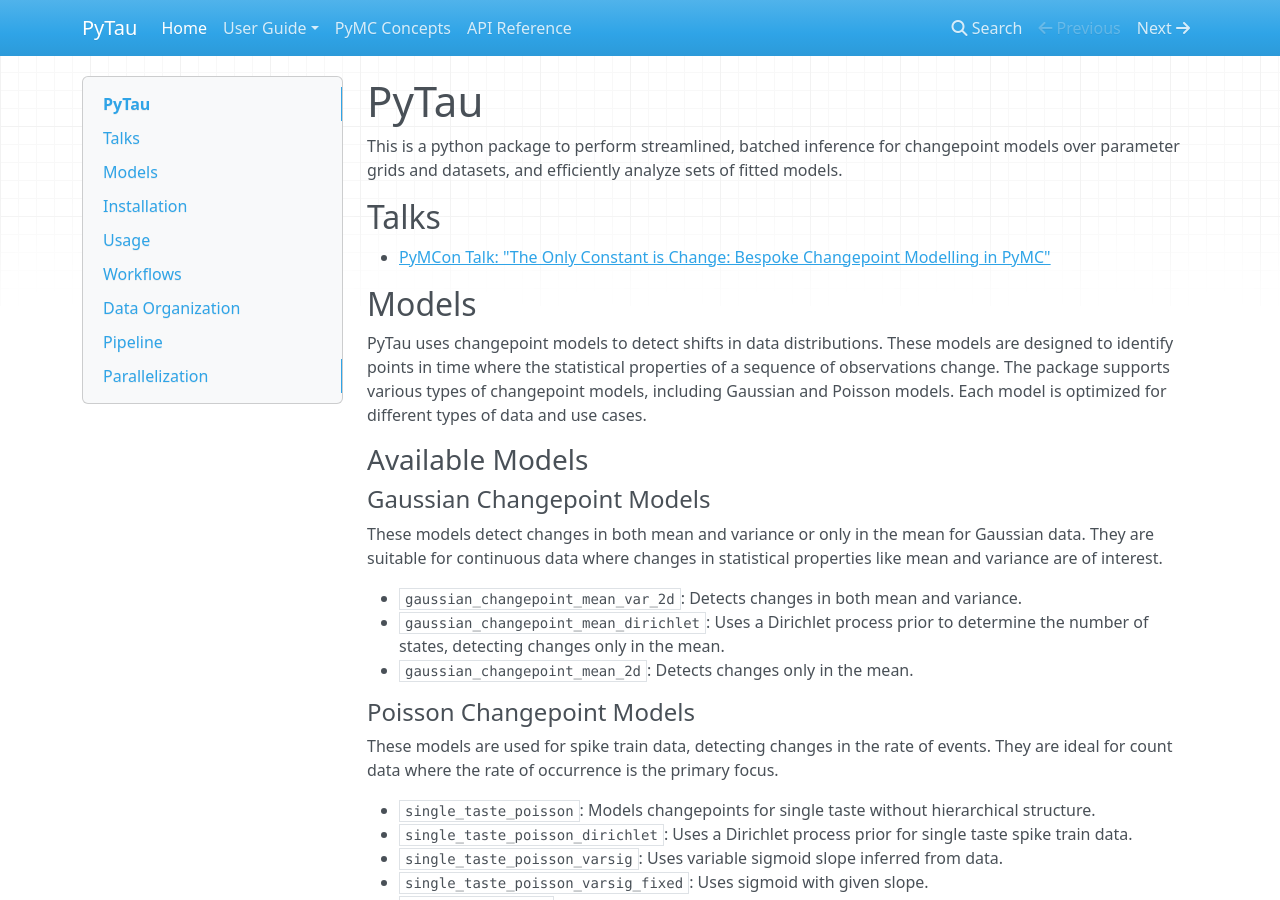
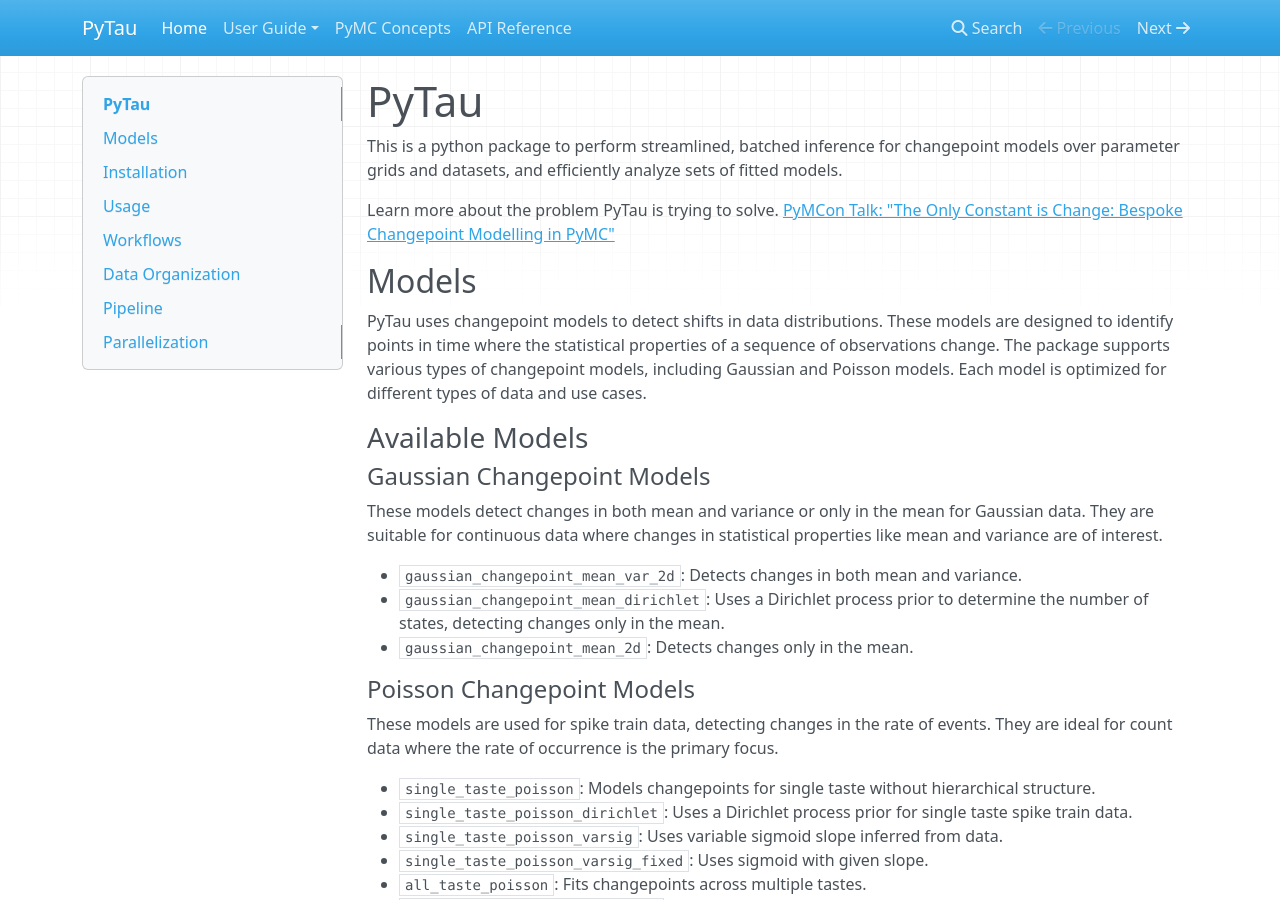
Before and after one commit to abuzarmahmood/pytau, an MkDocs documentation site: the page built from docs/index.md, in a window 1280 px wide and 900 px high. Built offline with MkDocs 1.6.1, drawn with Linux system fonts in a browser that asks for light colours; nearby versions of some CDN libraries.

Commit message:
Update index.md

```diff
--- a/docs/index.md
+++ b/docs/index.md
@@ -2,9 +2,8 @@
 
 This is a python package to perform streamlined, batched inference for changepoint models over parameter grids and datasets, and efficiently analyze sets of fitted models.
 
-## Talks
-
-- [PyMCon Talk: "The Only Constant is Change: Bespoke Changepoint Modelling in PyMC"](https://discourse.pymc.io/t/new-pymcon-talk-the-only-constant-is-change-bespoke-changepoint-modelling-in-pymc-by-abuzar-mahmood/13251)
+Learn more about the problem PyTau is trying to solve.
+[PyMCon Talk: "The Only Constant is Change: Bespoke Changepoint Modelling in PyMC"](https://discourse.pymc.io/t/new-pymcon-talk-the-only-constant-is-change-bespoke-changepoint-modelling-in-pymc-by-abuzar-mahmood/13251)
 
 ## Models
 
```
